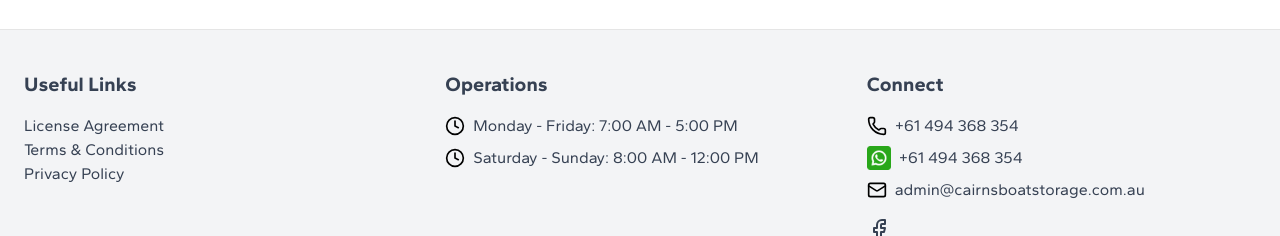
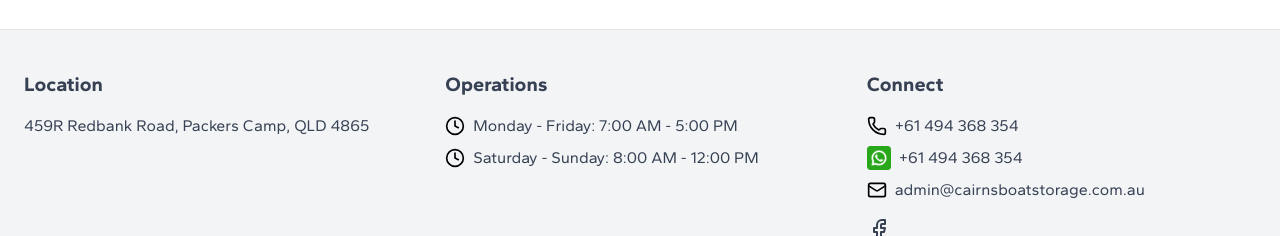
Before and after one commit to tengsevilla/next-cairnsboatstorage, a Next.js app: page / in a window 1280 px wide. Shown: the part 2215-2451 px from the top of the page. Built offline with nearby package versions, Linux system fonts and the light colour scheme.

Commit message:
Textual Update

```diff
--- a/components/Footer.tsx
+++ b/components/Footer.tsx
@@ -11,24 +11,8 @@ export default function Footer() {
 
                 {/* Left - Useful Links */}
                 <div>
-                    <h3 className="text-xl font-bold mb-4">Useful Links</h3>
-                    <ul className="space-y-2">
-                        <li>
-                            <Link href="#" className="hover:text-primary">
-                                License Agreement
-                            </Link>
-                        </li>
-                        <li>
-                            <Link href="#" className="hover:text-primary">
-                                Terms & Conditions
-                            </Link>
-                        </li>
-                        <li>
-                            <Link href="#" className="hover:text-primary">
-                                Privacy Policy
-                            </Link>
-                        </li>
-                    </ul>
+                    <h3 className="text-xl font-bold mb-4">Location</h3>
+                    <p>459R Redbank Road, Packers Camp, QLD 4865</p>
                 </div>
 
                 {/* Middle - Operations */}
--- a/components/Navbar.tsx
+++ b/components/Navbar.tsx
@@ -12,7 +12,7 @@ const navItems = [
     { label: "Home", href: "/" },
     { label: "Facilities", href: "/facilities" },
     { label: "Location", href: "/location" },
-    { label: "Client Registration", href: "/client-registration" },
+    { label: "Terms and Conditions", href: "/client-registration" },
     { label: "Contact Us", href: "/contact-us" },
 ];
 
```
